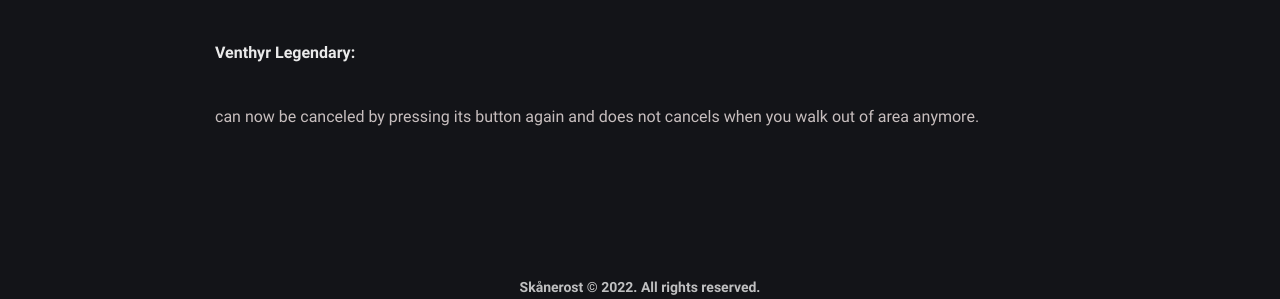
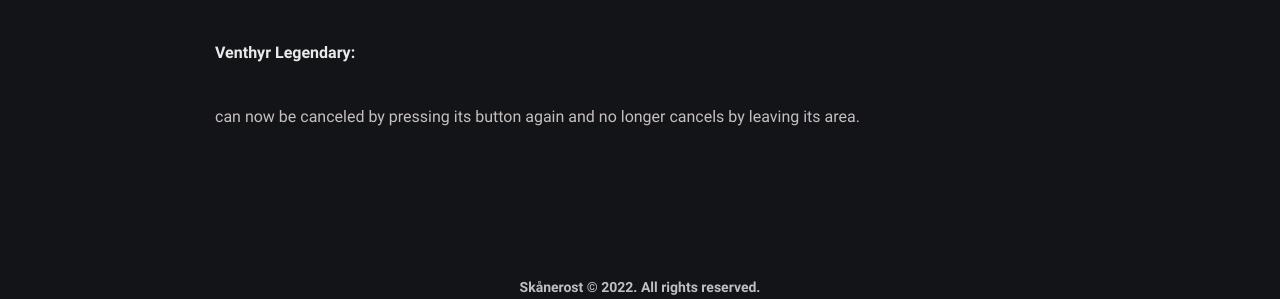
Before and after one commit to BetterThanWowhead/BetterThanWowhead.github.io, a Jekyll site: the page built from pages/M+/Patchnotes.md, in a window 1280 px wide. Shown: the part 801-1100 px from the top of the page. Built offline with Jekyll 4.4.1, drawn with Linux system fonts in a browser that asks for light colours; a script that is not in the unit is left out.

Commit message:
Update Patchnotes.md

```diff
--- a/pages/M+/Patchnotes.md
+++ b/pages/M+/Patchnotes.md
@@ -26,4 +26,4 @@ All this is including the 6% base buff.
 
 **Venthyr Legendary:**
 
-<a href="https://www.wowhead.com/spell=355447/radiant-embers" data-wowhead="spell=24275"></a> can now be canceled by pressing its button again and does not cancels when you walk out of <a href="https://www.wowhead.com/spell=316958/ashen-hallow" data-wowhead="spell=316958"></a> area anymore.
+<a href="https://www.wowhead.com/spell=355447/radiant-embers" data-wowhead="spell=24275"></a> can now be canceled by pressing its button again and <a href="https://www.wowhead.com/spell=316958/ashen-hallow" data-wowhead="spell=316958"></a> no longer cancels by leaving its area.
```
